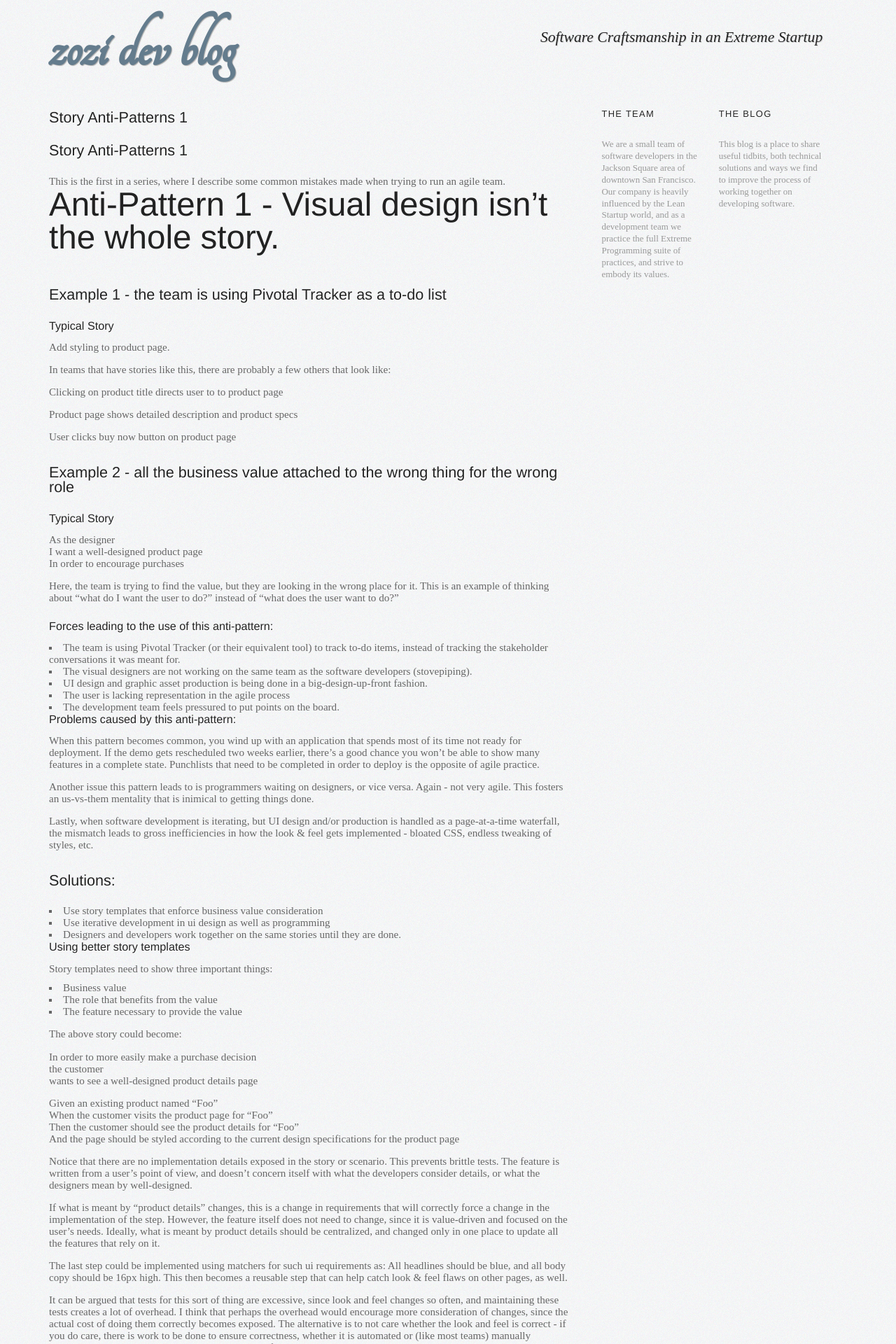
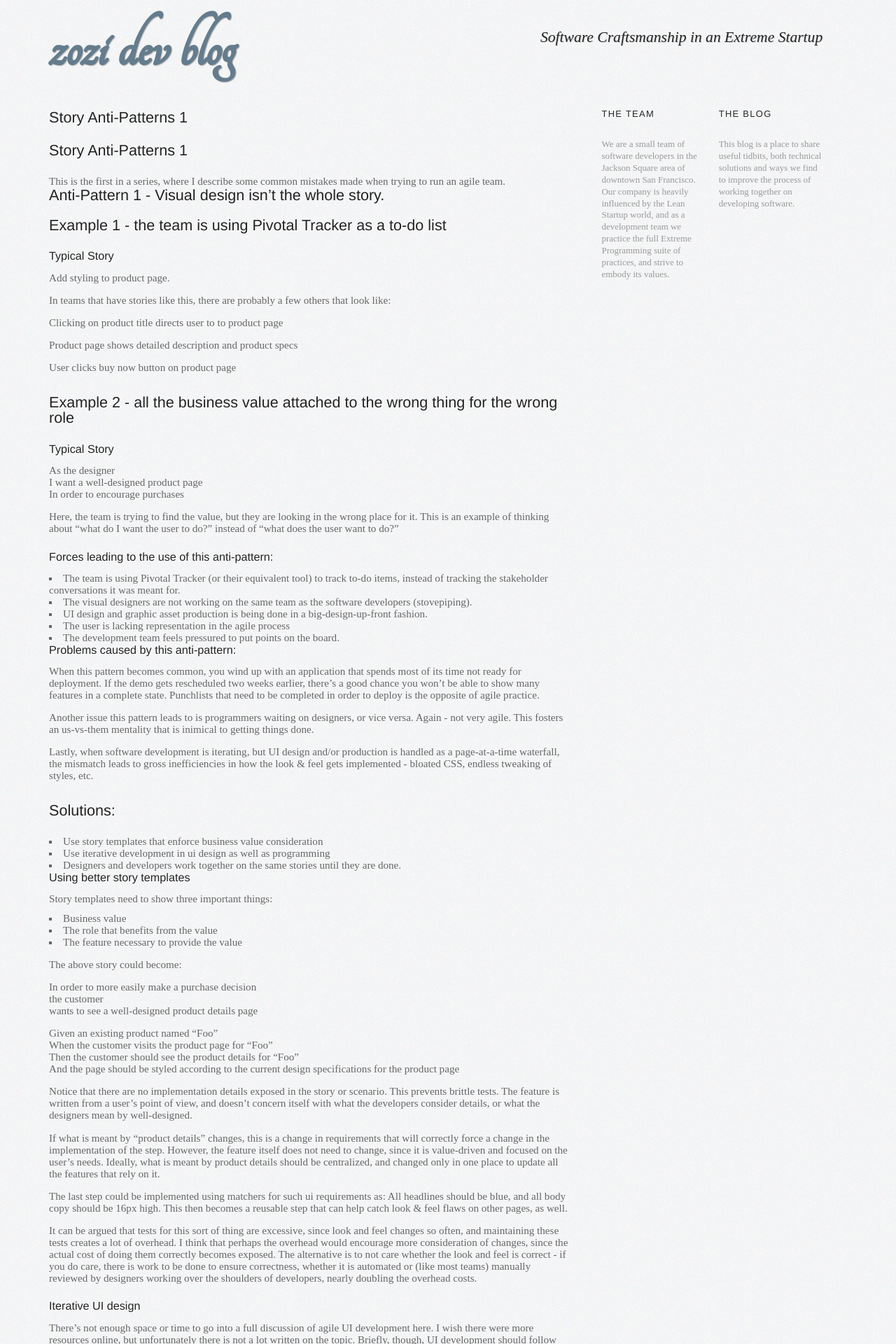
Before and after one commit to zozi/devblog, a Jekyll site: the page built from index.html, in a window 1280 px wide. Shown: the top 1920 px of the page at 70% size. Built offline with Jekyll 4.4.1, drawn with Linux system fonts in a browser that asks for light colours; the list of posts is cut into pages by our own code.

Commit message:
Update stylesheets/screen.css

```diff
--- a/stylesheets/screen.css
+++ b/stylesheets/screen.css
@@ -33,7 +33,7 @@ h1, h2, h3, h4, h5, h6 {
 }
 
 h1 {
-  font-size: 4.4em;
+  font-size: 2em;
 }
 
 h2 {
```
